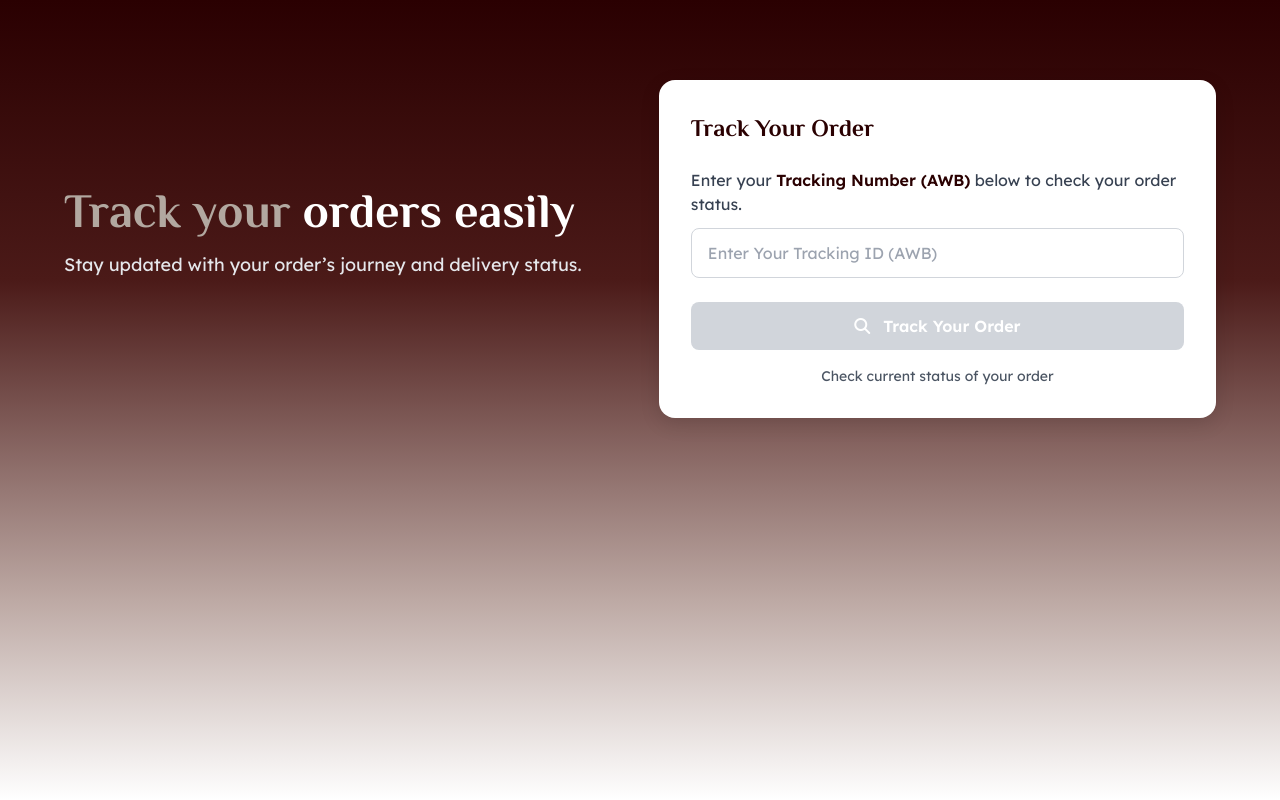
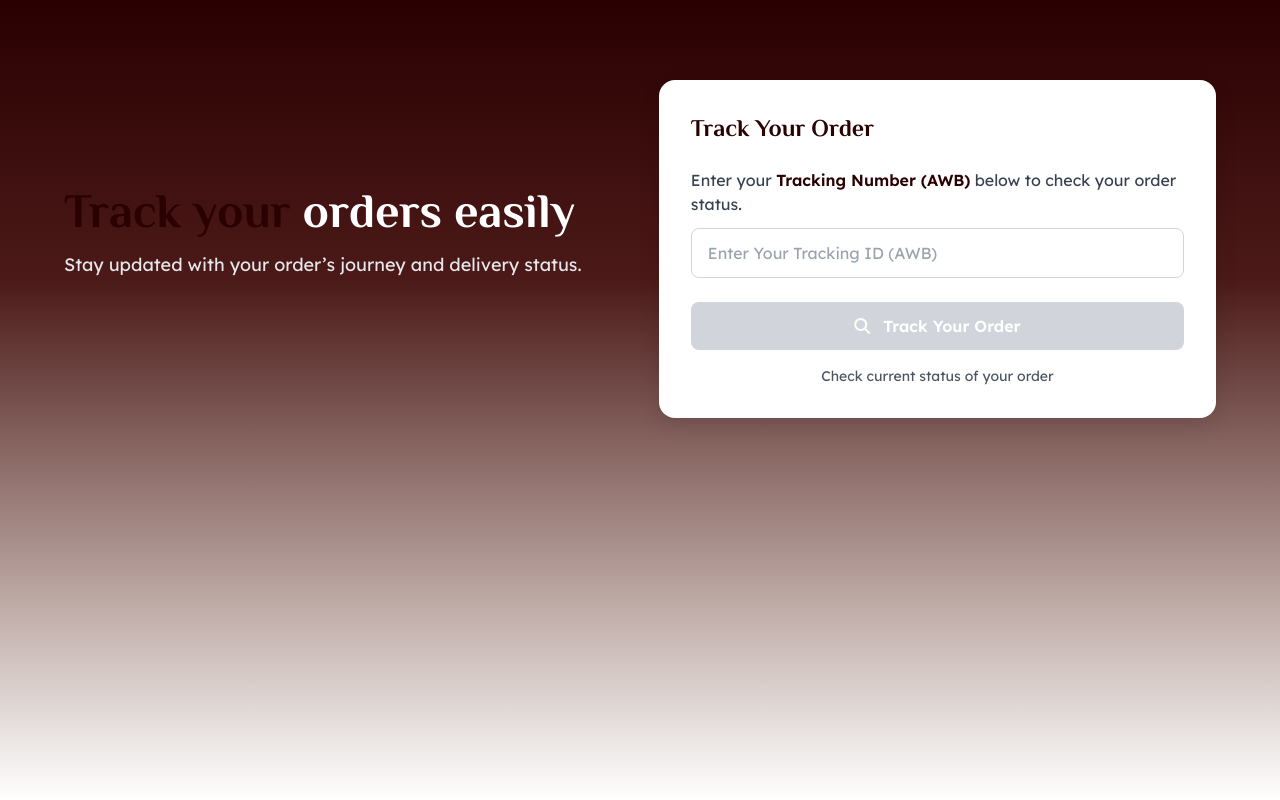
Before and after one commit to Devendrakhot/trackorder, a website: page index.html in a window 1280 px wide. Drawn offline with nearby package versions, Linux system fonts and the light colour scheme.

Commit message:
Change header color class to 'text-secondary'

```diff
--- a/index.html
+++ b/index.html
@@ -76,7 +76,7 @@
 
           <!-- Left Content -->
           <div class="md:w-1/2 text-center md:text-left fade-in">
-            <h1 class="text-4xl md:text-5xl font-bold text-[#B2A8A0] mb-4 font-primary leading-snug">
+            <h1 class="text-4xl md:text-5xl font-bold text-secondary mb-4 font-primary leading-snug">
               Track your <span class="text-white">orders easily</span>
             </h1>
             <p class="text-lg text-gray-200 mb-8 font-[Lexend]">
```
